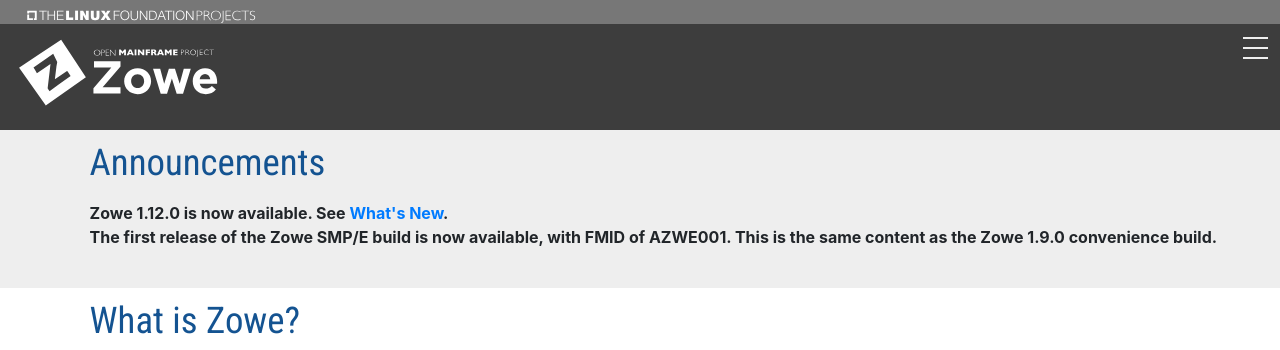
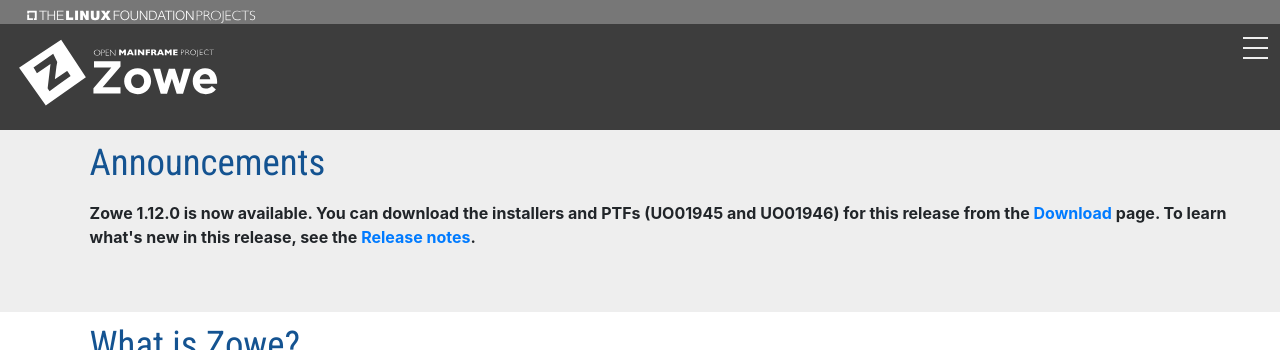
Before and after one commit to zowe/zowe.github.io, a Jekyll site: the page built from index.md, in a window 1280 px wide and 900 px high, cut to the strip 0-350 px from the top of the window. Built offline with Jekyll 4.4.1, drawn with Linux system fonts in a browser that asks for light colours; our own code applies the rules of GitHub Pages for plain Markdown files.

Commit message:
Fix out-of-date announcement
Signed-off-by: nannanli <nannanli@cn.ibm.com>

```diff
--- a/_data/announcements.yml
+++ b/_data/announcements.yml
@@ -1,2 +1,2 @@
 # Announcements
-- announcement: "The first release of the Zowe SMP/E build is now available, with FMID of AZWE001. This is the same content as the Zowe 1.9.0 convenience build."
+- announcement: ""
--- a/index.md
+++ b/index.md
@@ -8,7 +8,7 @@
 
 <div class="announcementsection">
 <h1>Announcements</h1>
-<strong>Zowe {{ site.data.releases[0].version }} is now available. See <a href="{{ site.docs_site_url }}/{{site.data.releases[0].documentation}}/getting-started/summaryofchanges.html">What's New</a>.<br></strong>
+<strong>Zowe {{ site.data.releases[0].version }} is now available. You can download the installers and PTFs ({{ site.data.releases[0].smpe_numbers }}) for this release from the <a href="/download">Download</a> page. To learn what's new in this release, see the <a href="{{ site.docs_site_url }}/{{site.data.releases[0].documentation}}/getting-started/summaryofchanges.html">Release notes</a>.<br></strong>
 {% if site.data.announcements %}
 {% for announcement in site.data.announcements %}
 <strong>{{ announcement.announcement }}
```
